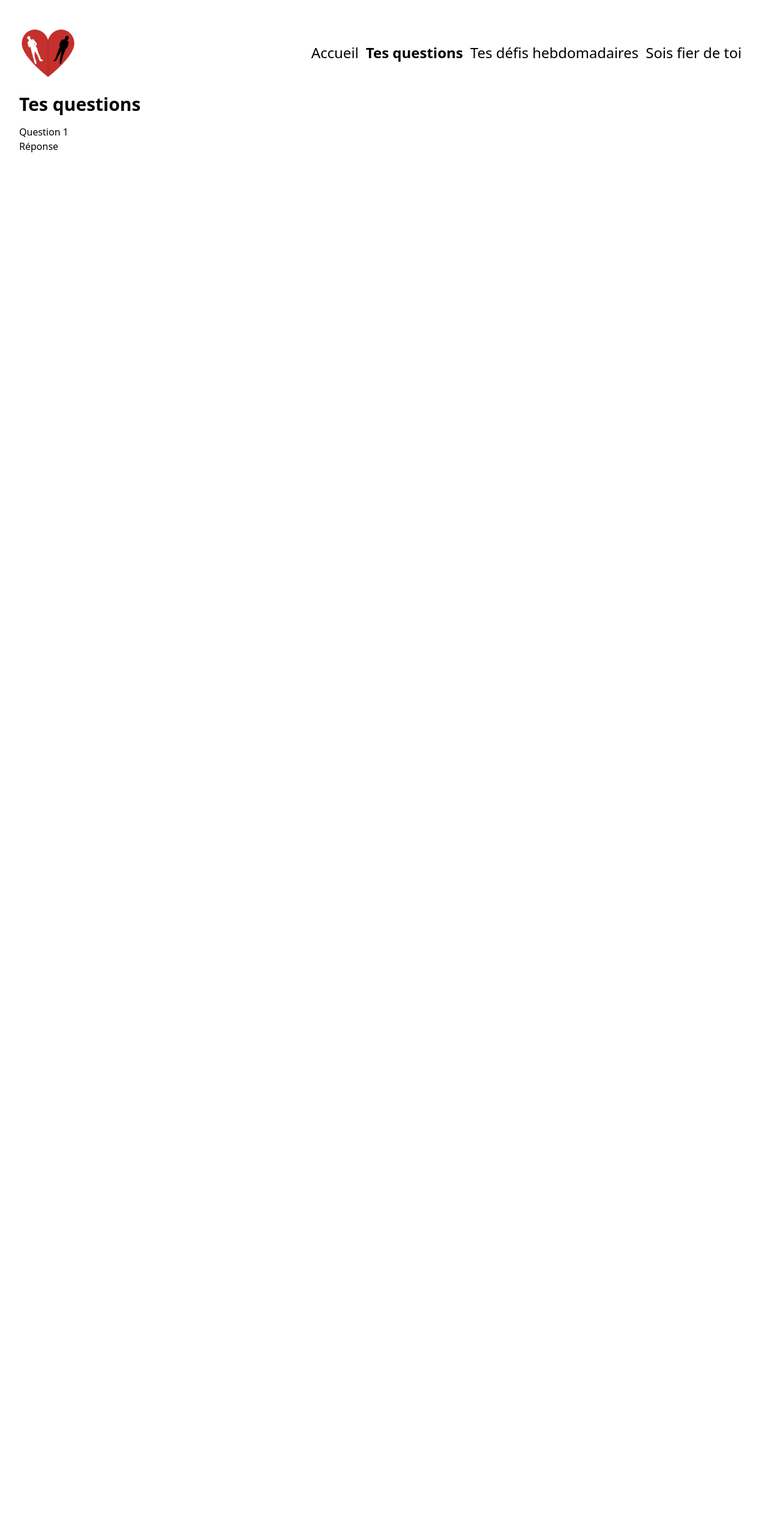
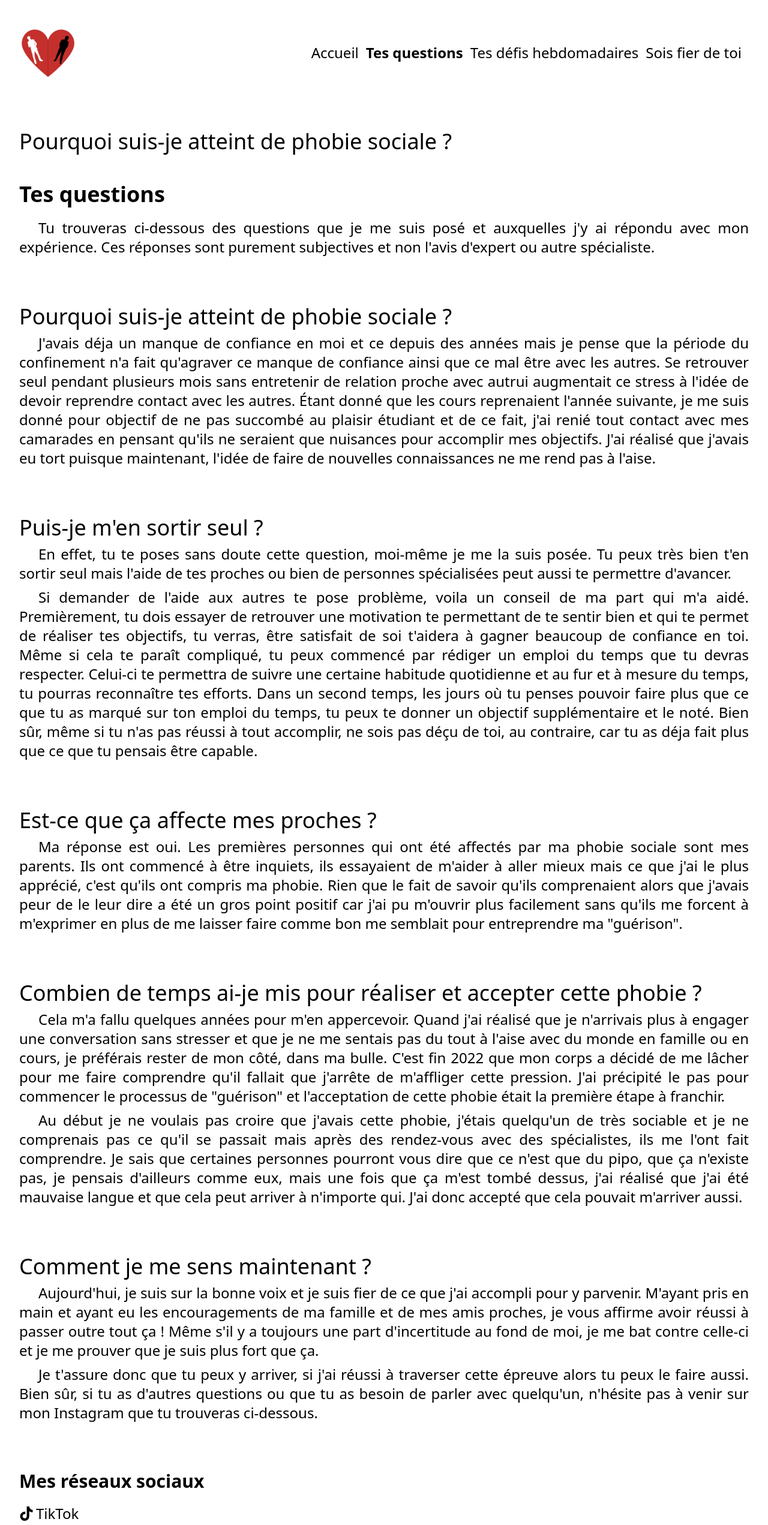
Before and after one commit to mlefloch12/unSociophobe, a React (Create React App) app: page /pagefaq in a window 1280 px wide. Shown: the top 2543 px of the page at 60% size. Before the commit the page ends 800 px from the top, so only its background shows below. Built offline with nearby package versions, Linux system fonts and the light colour scheme.

Commit message:
V1 de la pageFAQ

```diff
--- /dev/null
+++ b/src/components/Question.tsx
@@ -0,0 +1,39 @@
+export const Question = () => {
+    return (
+        <section>
+            <div>
+                <p className="text-4xl mt-20 font-medium">Pourquoi suis-je atteint de phobie sociale ?</p>
+                <p className="text-2xl mt-2 text-justify indent-8"></p>
+            </div>
+            <div>
+                <h3 className="font-extrabold text-4xl mt-12">Tes questions</h3>
+            </div>
+            <div>
+                <p className="text-2xl mt-5 text-justify indent-8">Tu trouveras ci-dessous des questions que je me suis posé et auxquelles j'y ai répondu avec mon expérience. Ces réponses sont purement subjectives et non l'avis d'expert ou autre spécialiste.</p>
+            </div>
+            <div>
+                <p className="text-4xl mt-20 font-medium">Pourquoi suis-je atteint de phobie sociale ?</p>
+                <p className="text-2xl mt-2 text-justify indent-8">J'avais déja un manque de confiance en moi et ce depuis des années mais je pense que la période du confinement n'a fait qu'agraver ce manque de confiance ainsi que ce mal être avec les autres. Se retrouver seul pendant plusieurs mois sans entretenir de relation proche avec autrui augmentait ce stress à l'idée de devoir reprendre contact avec les autres. Étant donné que les cours reprenaient l'année suivante, je me suis donné pour objectif de ne pas succombé au plaisir étudiant et de ce fait, j'ai renié tout contact avec mes camarades en pensant qu'ils ne seraient que nuisances pour accomplir mes objectifs. J'ai réalisé que j'avais eu tort puisque maintenant, l'idée de faire de nouvelles connaissances ne me rend pas à l'aise.</p>
+            </div>
+            <div>
+                <p className="text-4xl mt-20 font-medium">Puis-je m'en sortir seul ?</p>
+                <p className="text-2xl mt-2 text-justify indent-8">En effet, tu te poses sans doute cette question, moi-même je me la suis posée. Tu peux très bien t'en sortir seul mais l'aide de tes proches ou bien de personnes spécialisées peut aussi te permettre d'avancer.</p>
+                <p className="text-2xl mt-2 text-justify indent-8">Si demander de l'aide aux autres te pose problème, voila un conseil de ma part qui m'a aidé. Premièrement, tu dois essayer de retrouver une motivation te permettant de te sentir bien et qui te permet de réaliser tes objectifs, tu verras, être satisfait de soi t'aidera à gagner beaucoup de confiance en toi. Même si cela te paraît compliqué, tu peux commencé par rédiger un emploi du temps que tu devras respecter. Celui-ci te permettra de suivre une certaine habitude quotidienne et au fur et à mesure du temps, tu pourras reconnaître tes efforts. Dans un second temps, les jours où tu penses pouvoir faire plus que ce que tu as marqué sur ton emploi du temps, tu peux te donner un objectif supplémentaire et le noté. Bien sûr, même si tu n'as pas réussi à tout accomplir, ne sois pas déçu de toi, au contraire, car tu as déja fait plus que ce que tu pensais être capable.</p>
+            </div>
+            <div>
+                <p className="text-4xl mt-20 font-medium">Est-ce que ça affecte mes proches ?</p>
+                <p className="text-2xl mt-2 text-justify indent-8">Ma réponse est oui. Les premières personnes qui ont été affectés par ma phobie sociale sont mes parents. Ils ont commencé à être inquiets, ils essayaient de m'aider à aller mieux mais ce que j'ai le plus apprécié, c'est qu'ils ont compris ma phobie. Rien que le fait de savoir qu'ils comprenaient alors que j'avais peur de le leur dire a été un gros point positif car j'ai pu m'ouvrir plus facilement sans qu'ils me forcent à m'exprimer en plus de me laisser faire comme bon me semblait pour entreprendre ma "guérison".</p>
+            </div>
+            <div>
+                <p className="text-4xl mt-20 font-medium">Combien de temps ai-je mis pour réaliser et accepter cette phobie ?</p>
+                <p className="text-2xl mt-2 text-justify indent-8">Cela m'a fallu quelques années pour m'en appercevoir. Quand j'ai réalisé que je n'arrivais plus à engager une conversation sans stresser et que je ne me sentais pas du tout à l'aise avec du monde en famille ou en cours, je préférais rester de mon côté, dans ma bulle. C'est fin 2022 que mon corps a décidé de me lâcher pour me faire comprendre qu'il fallait que j'arrête de m'affliger cette pression. J'ai précipité le pas pour commencer le processus de "guérison" et l'acceptation de cette phobie était la première étape à franchir.</p>
+                <p className="text-2xl mt-2 text-justify indent-8">Au début je ne voulais pas croire que j'avais cette phobie, j'étais quelqu'un de très sociable et je ne comprenais pas ce qu'il se passait mais après des rendez-vous avec des spécialistes, ils me l'ont fait comprendre. Je sais que certaines personnes pourront vous dire que ce n'est que du pipo, que ça n'existe pas, je pensais d'ailleurs comme eux, mais une fois que ça m'est tombé dessus, j'ai réalisé que j'ai été mauvaise langue et que cela peut arriver à n'importe qui. J'ai donc accepté que cela pouvait m'arriver aussi.</p>
+            </div>
+            <div>
+                <p className="text-4xl mt-20 font-medium">Comment je me sens maintenant ?</p>
+                <p className="text-2xl mt-2 text-justify indent-8">Aujourd'hui, je suis sur la bonne voix et je suis fier de ce que j'ai accompli pour y parvenir. M'ayant pris en main et ayant eu les encouragements de ma famille et de mes amis proches, je vous affirme avoir réussi à passer outre tout ça ! Même s'il y a toujours une part d'incertitude au fond de moi, je me bat contre celle-ci et je me prouver que je suis plus fort que ça.</p>
+                <p className="text-2xl mt-2 text-justify indent-8">Je t'assure donc que tu peux y arriver, si j'ai réussi à traverser cette épreuve alors tu peux le faire aussi. Bien sûr, si tu as d'autres questions ou que tu as besoin de parler avec quelqu'un, n'hésite pas à venir sur mon Instagram que tu trouveras ci-dessous.</p>
+            </div>
+        </section>
+    )
+}
--- a/src/screens/BeProud.tsx
+++ b/src/screens/BeProud.tsx
@@ -1,7 +1,7 @@
 export const BeProud = () => {
     return (
         <main>
-            <h3 className="font-extrabold text-3xl mb-4"> Sois fier de toi</h3>
+            <h3 className="font-extrabold text-4xl mt-12"> Sois fier de toi</h3>
             <h5>Postes ta réussite du jour et sois-en fier !</h5>
         </main>
     )
--- a/src/screens/PageFAQ.tsx
+++ b/src/screens/PageFAQ.tsx
@@ -1,9 +1,11 @@
+import { Question } from "../components/Question"
+import { SocialLinks } from "../components/SocialLinks"
+
 export const PageFAQ = () => {
     return (
         <main>
-            <h3 className="font-extrabold text-3xl mb-4">Tes questions</h3>
-            <h5>Question 1</h5>
-            <p>Réponse</p>
+            <Question/>
+            <SocialLinks/>
         </main>
     )
 }
--- a/src/screens/WeeklyChallenge.tsx
+++ b/src/screens/WeeklyChallenge.tsx
@@ -1,7 +1,7 @@
 export const WeeklyChallenge = () => {
     return (
         <main>
-            <h3 className="font-extrabold mb-4 text-3xl">Tes défis hebdomadaires</h3>
+            <h3 className="font-extrabold text-4xl mt-12">Tes défis hebdomadaires</h3>
         </main>
     )
 }
```
Also changed, not shown: src/components/About.tsx (+5 -4 lines).
